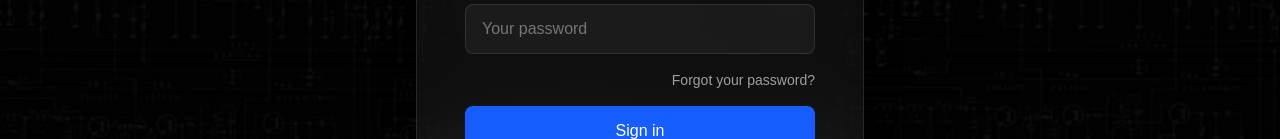
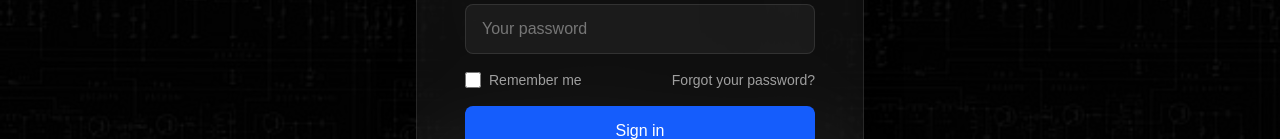
Before and after one commit to 1u1sRR0/forgeon_App, a Next.js app: page /login in a window 1280 px wide. Shown: the part 661-800 px from the top of the page. Built offline with nearby package versions, Linux system fonts and the light colour scheme.

Commit message:
Add Remember Me checkbox to login page with extended session duration

```diff
--- a/src/app/(auth)/login/page.tsx
+++ b/src/app/(auth)/login/page.tsx
@@ -14,6 +14,7 @@ function LoginForm() {
     email: '',
     password: '',
   });
+  const [rememberMe, setRememberMe] = useState(false);
   const [error, setError] = useState('');
   const [loading, setLoading] = useState(false);
   const [successMessage, setSuccessMessage] = useState('');
@@ -21,6 +22,12 @@ function LoginForm() {
   useEffect(() => {
     if (searchParams.get('registered') === 'true') {
       setSuccessMessage('Registration successful! Please sign in.');
+    }
+
+    // Load remember me preference
+    const savedRememberMe = localStorage.getItem('rememberMe');
+    if (savedRememberMe === 'true') {
+      setRememberMe(true);
     }
   }, [searchParams]);
 
@@ -34,12 +41,21 @@ function LoginForm() {
         email: formData.email,
         password: formData.password,
         redirect: false,
+        // Remember me extends session duration
+        ...(rememberMe && { callbackUrl: '/dashboard' }),
       });
 
       if (result?.error) {
         setError('Invalid email or password');
         setLoading(false);
         return;
+      }
+
+      // Store remember me preference in localStorage
+      if (rememberMe) {
+        localStorage.setItem('rememberMe', 'true');
+      } else {
+        localStorage.removeItem('rememberMe');
       }
 
       router.push('/dashboard');
@@ -184,7 +200,20 @@ function LoginForm() {
               />
             </div>
 
-            <div className="flex items-center justify-end">
+            <div className="flex items-center justify-between">
+              <div className="flex items-center">
+                <input
+                  id="remember-me"
+                  name="remember-me"
+                  type="checkbox"
+                  checked={rememberMe}
+                  onChange={(e) => setRememberMe(e.target.checked)}
+                  className="h-4 w-4 rounded border-white/20 bg-white/5 text-blue-600 focus:ring-2 focus:ring-white/50 focus:ring-offset-0 cursor-pointer"
+                />
+                <label htmlFor="remember-me" className="ml-2 block text-sm text-white/60 cursor-pointer">
+                  Remember me
+                </label>
+              </div>
               <Link
                 href="/forgot-password"
                 className="text-sm font-medium text-white/60 hover:text-white transition-colors"
--- a/src/lib/auth.ts
+++ b/src/lib/auth.ts
@@ -62,6 +62,8 @@ export const authOptions: NextAuthOptions = {
   ],
   session: {
     strategy: 'jwt',
+    // Default session duration: 30 days (will be extended if remember me is checked)
+    maxAge: 30 * 24 * 60 * 60, // 30 days
   },
   pages: {
     signIn: '/login',
@@ -81,6 +83,10 @@ export const authOptions: NextAuthOptions = {
       }
       return session;
     },
+    async signIn({ user, account }) {
+      // Allow sign in
+      return true;
+    },
   },
   secret: process.env.NEXTAUTH_SECRET,
   debug: process.env.NODE_ENV === 'development',
```
